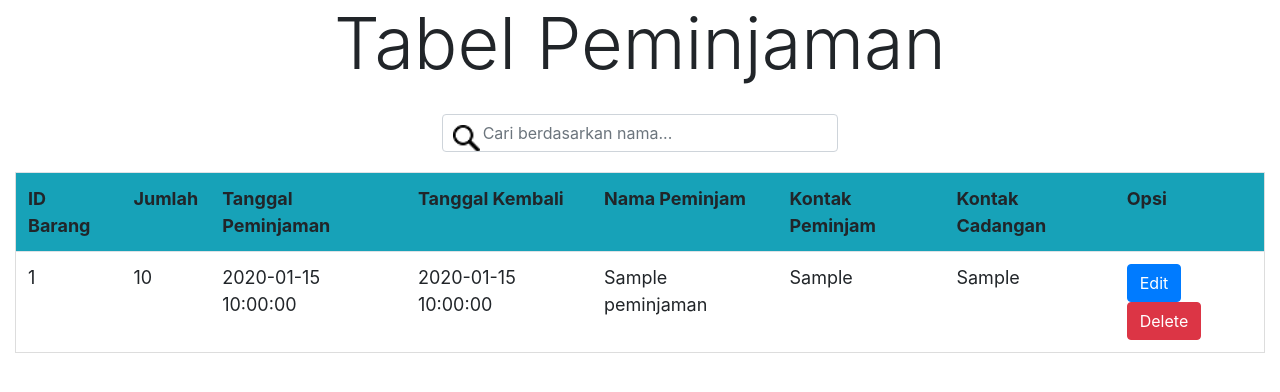
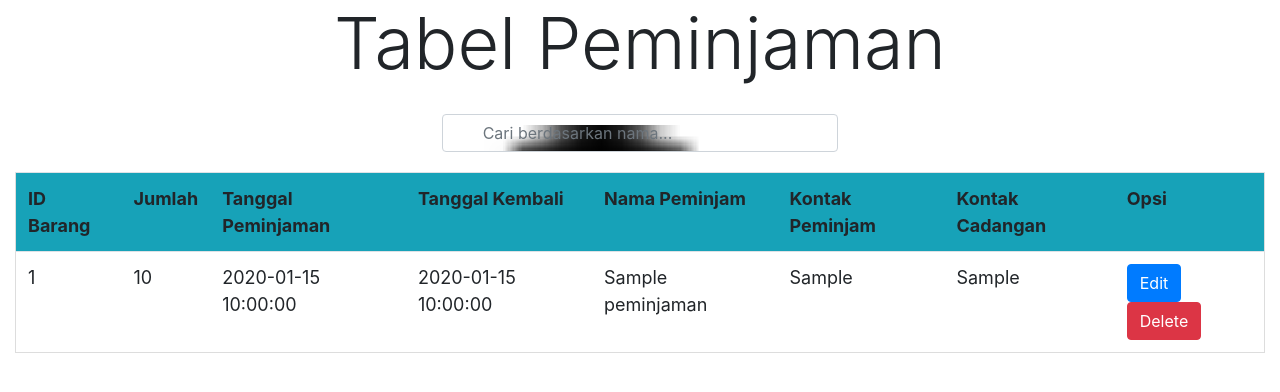
Before and after one commit to leonardcl/inventaris-gereja, a PHP site: page /tabel_peminjaman.php in a window 1280 px wide. Shown: the part 56-448 px from the top of the page. Run offline with PHP 8.4, Linux system fonts and the light colour scheme; the visitor is signed in with stand-in values (Sample User, id 1); tables that the repository leaves empty or names only in its code hold one stand-in row (values such as "Sample post"); some libraries are stand-ins or nearby versions.

Commit message:
Update tabel_peminjaman.php

```diff
--- a/tabel_peminjaman.php
+++ b/tabel_peminjaman.php
@@ -26,7 +26,7 @@
 #myInput {
   background-image: url('searchicon.png');
   background-position: 10px 10px;
-  background-size:27px;
+  background-size:100%;
   background-repeat: no-repeat;
   font-size: 16px;
   padding: 12px 20px 12px 40px;
```
